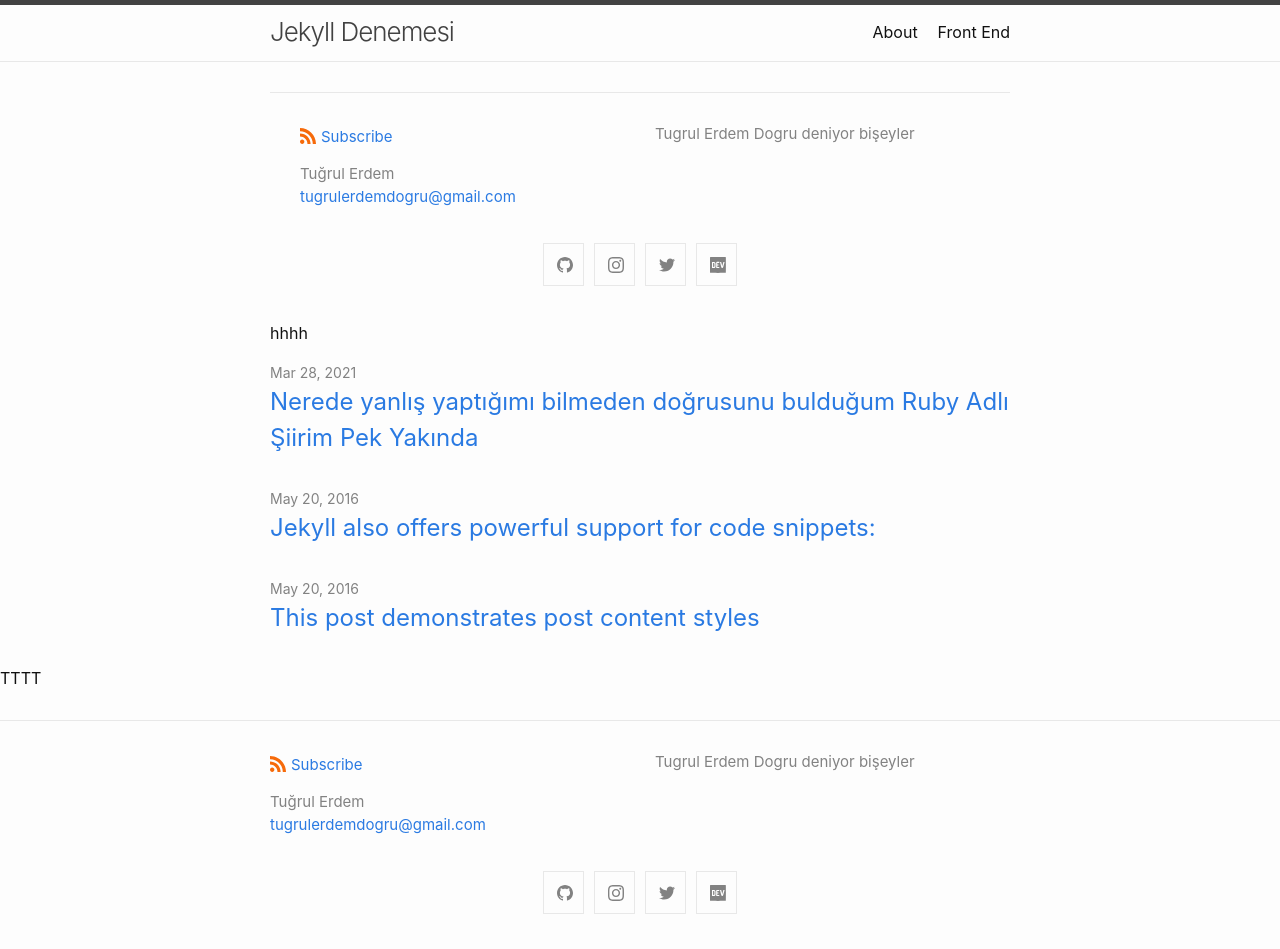
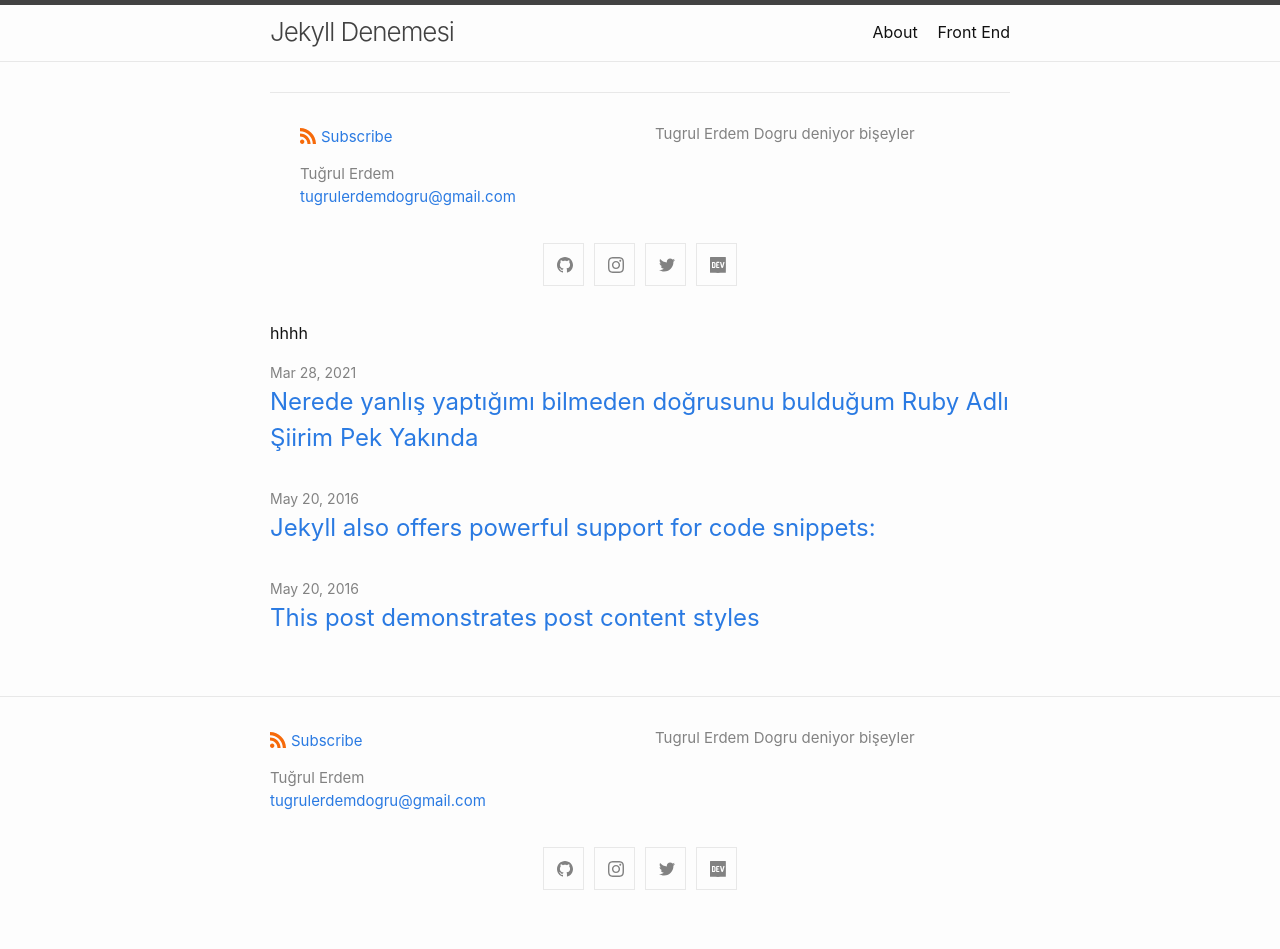
Before and after one commit to Ted2xmen/useful-links, a Jekyll site: the page built from index.md, in a window 1280 px wide. Built offline with Jekyll 4.4.1, drawn with Linux system fonts in a browser that asks for light colours; after the commit the page ends 925 px from its top, so only the background shows below that.

Commit message:
added: css

```diff
--- /dev/null
+++ b/_includes/banner.html
@@ -0,0 +1,6 @@
+<div class="grid-container">
+    <div class="ted1"></div>
+    <div class="ted2"></div>
+    <div class="ted3"></div>
+    <div class="ted4"></div>
+  </div>
--- a/_layouts/default.html
+++ b/_layouts/default.html
@@ -20,7 +20,7 @@
 
 
       </div>
-TTTT
+
 
     </main>
 
```
